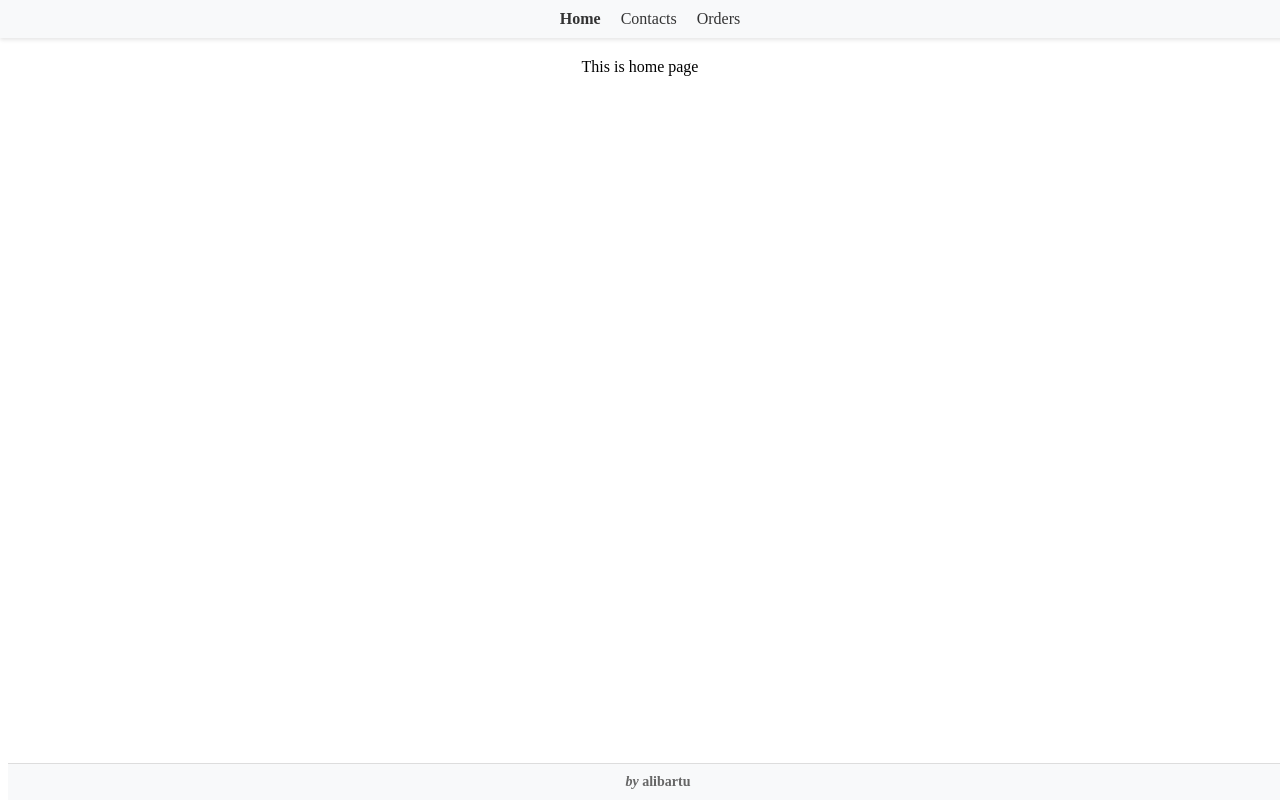
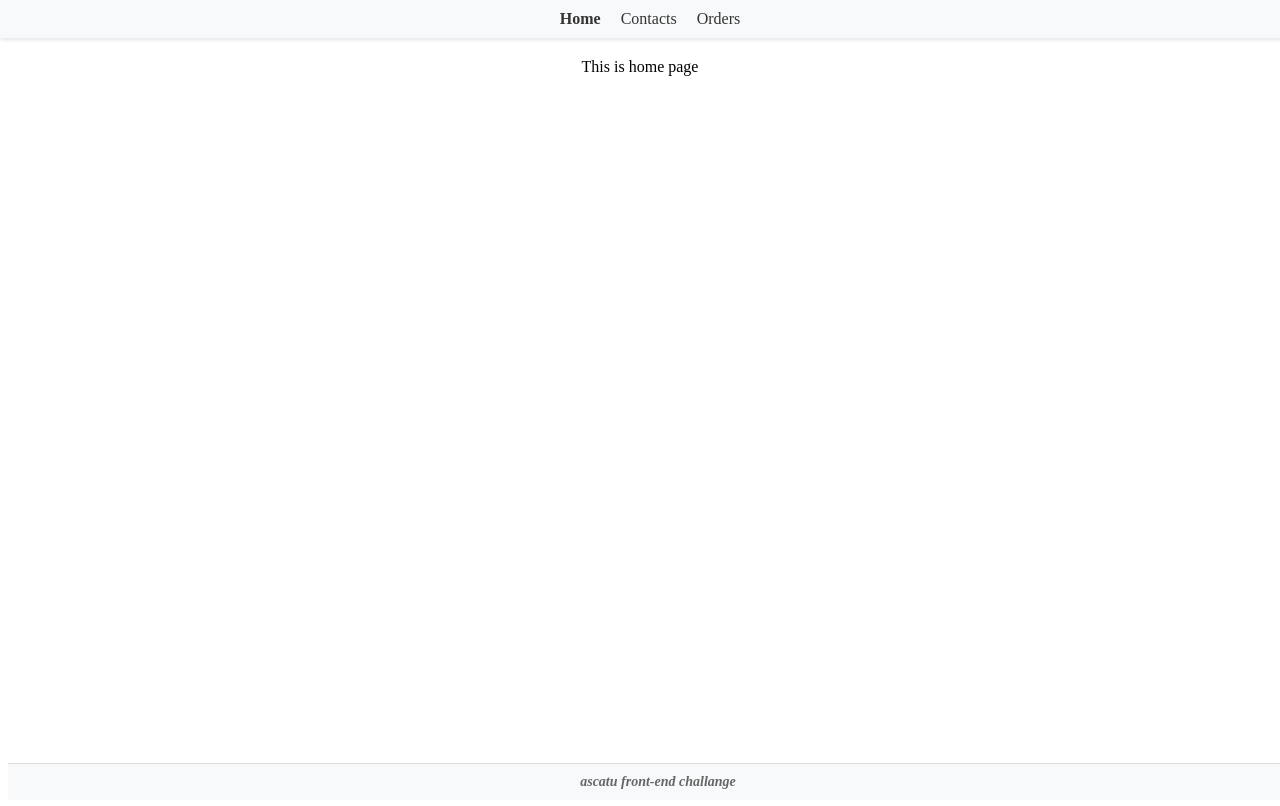
Before and after one commit to alibartwo/orderhub, a Vue app: page / in a window 1280 px wide. Built offline with nearby package versions, Linux system fonts and the light colour scheme.

Commit message:
changed the text

```diff
--- a/src/layout/AppFooter.vue
+++ b/src/layout/AppFooter.vue
@@ -2,7 +2,7 @@
 
 <template>
     <div class="layout-footer">
-        <span class="footer"><i>by</i> alibartu</span>
+        <span class="footer"><i>ascatu front-end challange</i></span>
     </div>
 </template>
 
```
